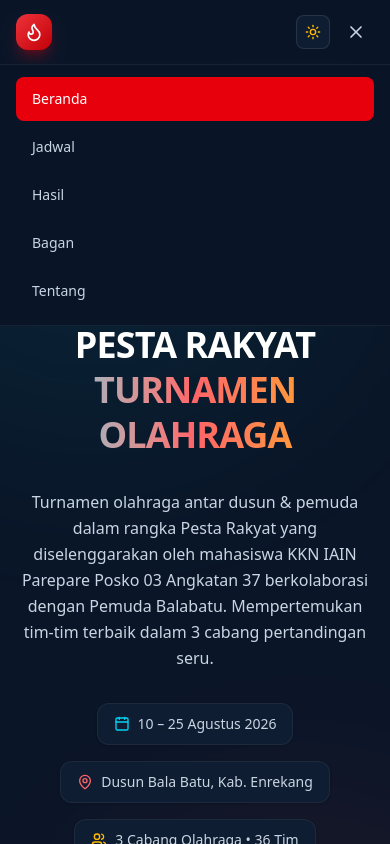
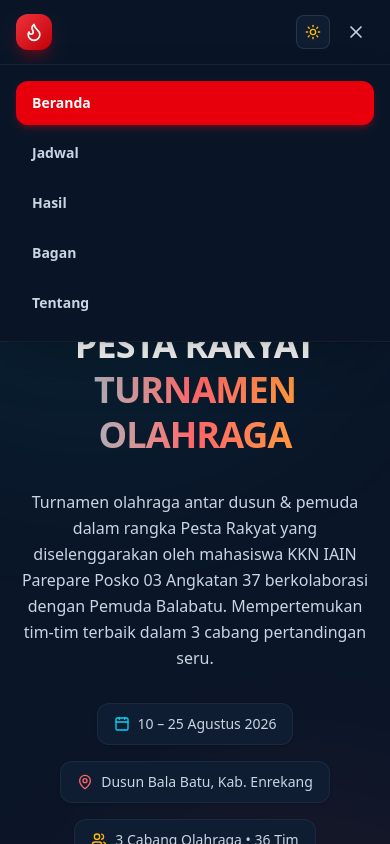
Before and after one commit to Ashif1306/Pestarakyat, a Next.js app: page / in a window 390 px wide. Both pictures are taken after a click on the button 356 px from the left and 32 px from the top of the page. Shown: the top 844 px of the page. Built offline with nearby package versions, Linux system fonts and the light colour scheme.

Commit message:
Fix Light Mode mobile menu drawer background and active menu text color

```diff
--- a/src/app/globals.css
+++ b/src/app/globals.css
@@ -30,9 +30,20 @@ html.light body {
 }
 
 html.light nav {
-  background-color: rgba(255, 255, 255, 0.96) !important;
+  background-color: rgba(255, 255, 255, 0.98) !important;
   border-color: rgba(0, 0, 0, 0.08) !important;
   box-shadow: 0 4px 20px rgba(0, 0, 0, 0.05);
+}
+
+html.light nav div.md\:hidden {
+  background-color: #ffffff !important;
+  border-color: rgba(0, 0, 0, 0.08) !important;
+  box-shadow: 0 10px 30px rgba(0, 0, 0, 0.08) !important;
+}
+
+html.light .bg-red-600,
+html.light .bg-red-600 * {
+  color: #ffffff !important;
 }
 
 html.light footer {
@@ -89,7 +100,7 @@ html.light [id^="sf-"] .text-slate-200 {
   color: #0f172a !important;
 }
 
-html.light .text-white {
+html.light .text-white:not(.bg-red-600):not(.bg-red-700):not(.bg-emerald-600):not(.bg-blue-600) {
   color: #0f172a !important;
 }
 
--- a/src/components/Navbar.tsx
+++ b/src/components/Navbar.tsx
@@ -51,7 +51,7 @@ export default function Navbar() {
   };
 
   return (
-    <nav className="fixed top-0 left-0 right-0 z-50 bg-[#0a1628]/95 backdrop-blur-xl border-b border-white/[0.06] transition-colors duration-300">
+    <nav className="fixed top-0 left-0 right-0 z-50 bg-[#0a1628]/95 light:bg-white/95 backdrop-blur-xl border-b border-white/[0.06] light:border-slate-200 transition-colors duration-300 shadow-sm">
       <div className="max-w-7xl mx-auto px-4 sm:px-6 lg:px-8">
         <div className="flex items-center justify-between h-16">
           {/* Logo */}
@@ -60,9 +60,9 @@ export default function Navbar() {
               <Flame className="w-5 h-5 text-white" />
               <div className="absolute inset-0 rounded-xl bg-gradient-to-br from-white/20 to-transparent" />
             </div>
-            <span className="font-extrabold text-white text-lg leading-tight hidden sm:block">
+            <span className="font-extrabold text-white light:text-slate-900 text-lg leading-tight hidden sm:block">
               Pesta Rakyat
-              <span className="block text-[10px] font-bold text-red-400 tracking-wider uppercase">
+              <span className="block text-[10px] font-bold text-red-400 light:text-red-600 tracking-wider uppercase">
                 KKN IAIN Parepare
               </span>
             </span>
@@ -76,8 +76,8 @@ export default function Navbar() {
                 href={item.href}
                 className={`px-4 py-2 rounded-lg text-sm font-medium transition-all ${
                   isActive(item.href)
-                    ? 'bg-red-600 text-white shadow-lg shadow-red-600/25'
-                    : 'text-slate-300 hover:text-white hover:bg-white/[0.06]'
+                    ? 'bg-red-600 !text-white shadow-lg shadow-red-600/25 font-bold'
+                    : 'text-slate-300 light:text-slate-700 hover:text-white light:hover:text-slate-950 hover:bg-white/[0.06] light:hover:bg-slate-100'
                 }`}
               >
                 {item.label}
@@ -90,7 +90,7 @@ export default function Navbar() {
                 onClick={toggleTheme}
                 title={theme === 'dark' ? 'Ganti ke Mode Terang (Light Mode)' : 'Ganti ke Mode Gelap (Dark Mode)'}
                 aria-label="Toggle Theme"
-                className="ml-3 p-2.5 rounded-xl bg-[#0f1d32] border border-white/10 hover:border-red-500/30 text-amber-400 transition-all hover:scale-105 flex items-center justify-center shadow-md"
+                className="ml-3 p-2.5 rounded-xl bg-[#0f1d32] light:bg-slate-100 border border-white/10 light:border-slate-300 hover:border-red-500/30 text-amber-400 transition-all hover:scale-105 flex items-center justify-center shadow-md"
               >
                 {theme === 'dark' ? (
                   <Sun className="w-4 h-4 text-amber-400 animate-spin-slow" />
@@ -107,7 +107,7 @@ export default function Navbar() {
               <button
                 onClick={toggleTheme}
                 aria-label="Toggle Theme Mobile"
-                className="p-2 rounded-lg bg-[#0f1d32] border border-white/10 text-amber-400"
+                className="p-2 rounded-lg bg-[#0f1d32] light:bg-slate-100 border border-white/10 light:border-slate-300 text-amber-400"
               >
                 {theme === 'dark' ? <Sun className="w-4 h-4 text-amber-400" /> : <Moon className="w-4 h-4 text-indigo-600" />}
               </button>
@@ -115,7 +115,7 @@ export default function Navbar() {
 
             {/* Mobile menu button */}
             <button
-              className="p-2 rounded-lg text-slate-300 hover:text-white hover:bg-white/10"
+              className="p-2 rounded-lg text-slate-300 light:text-slate-700 hover:text-white light:hover:text-slate-900 hover:bg-white/10 light:hover:bg-slate-100"
               onClick={() => setOpen(!open)}
             >
               {open ? <X className="w-5 h-5" /> : <Menu className="w-5 h-5" />}
@@ -126,16 +126,16 @@ export default function Navbar() {
 
       {/* Mobile menu */}
       {open && (
-        <div className="md:hidden bg-[#0a1628]/98 backdrop-blur-xl border-t border-white/[0.06] px-4 py-3 flex flex-col gap-1">
+        <div className="md:hidden bg-[#0a1628]/98 light:bg-white/98 backdrop-blur-xl border-t border-white/[0.06] light:border-slate-200 px-4 py-4 flex flex-col gap-1.5 shadow-2xl">
           {navItems.map((item) => (
             <Link
               key={item.href}
               href={item.href}
               onClick={() => setOpen(false)}
-              className={`px-4 py-3 rounded-lg text-sm font-medium transition-all ${
+              className={`px-4 py-3 rounded-xl text-sm font-semibold transition-all ${
                 isActive(item.href)
-                  ? 'bg-red-600 text-white'
-                  : 'text-slate-300 hover:text-white hover:bg-white/10'
+                  ? 'bg-red-600 !text-white shadow-md shadow-red-600/30 font-extrabold'
+                  : 'text-slate-300 light:text-slate-800 hover:text-white light:hover:text-slate-950 hover:bg-white/10 light:hover:bg-slate-100'
               }`}
             >
               {item.label}
```
